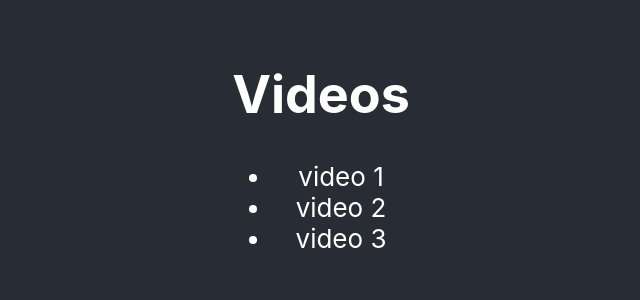
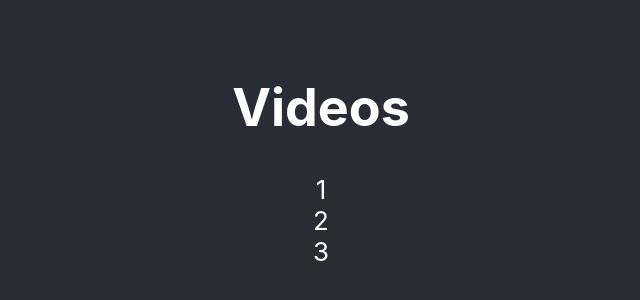
Before and after one commit to chadwhyte/focus, a React (Create React App) app: page / in a window 1280 px wide. Shown: the part 246-546 px from the top of the page, without its empty margins (319-959 px from the left). Built offline with nearby package versions, Linux system fonts and the light colour scheme.

Commit message:
Add video component stub.

```diff
--- a/src/components/video-list.tsx
+++ b/src/components/video-list.tsx
@@ -1,4 +1,5 @@
 import React, { FC, useEffect, useState } from 'react';
+import Video from './video';
 
 const VideoList : FC<{}> = () => {
     const [videos, setVideos] = useState([0]);
@@ -9,13 +10,11 @@ const VideoList : FC<{}> = () => {
     return (
         <div>
             <h1>Videos</h1>
-            <ul>
-                {videos.map((video) => {
-                    return (
-                        <li>{`video ${video}`}</li>
-                    );
-                })}
-            </ul>
+            {videos.map((video) => {
+                return (
+                    <Video name={video.toString()} />
+                );
+            })}
         </div>
     );
 }
--- /dev/null
+++ b/src/components/video.tsx
@@ -0,0 +1,15 @@
+import React, { FC } from 'react';
+
+export interface IVideo {
+    name: string;
+}
+
+export const Video : FC<IVideo> = (video: IVideo) => {
+    return (
+        <div>
+            <span>{video.name}</span>
+        </div>
+    );
+}
+
+export default Video;
```
